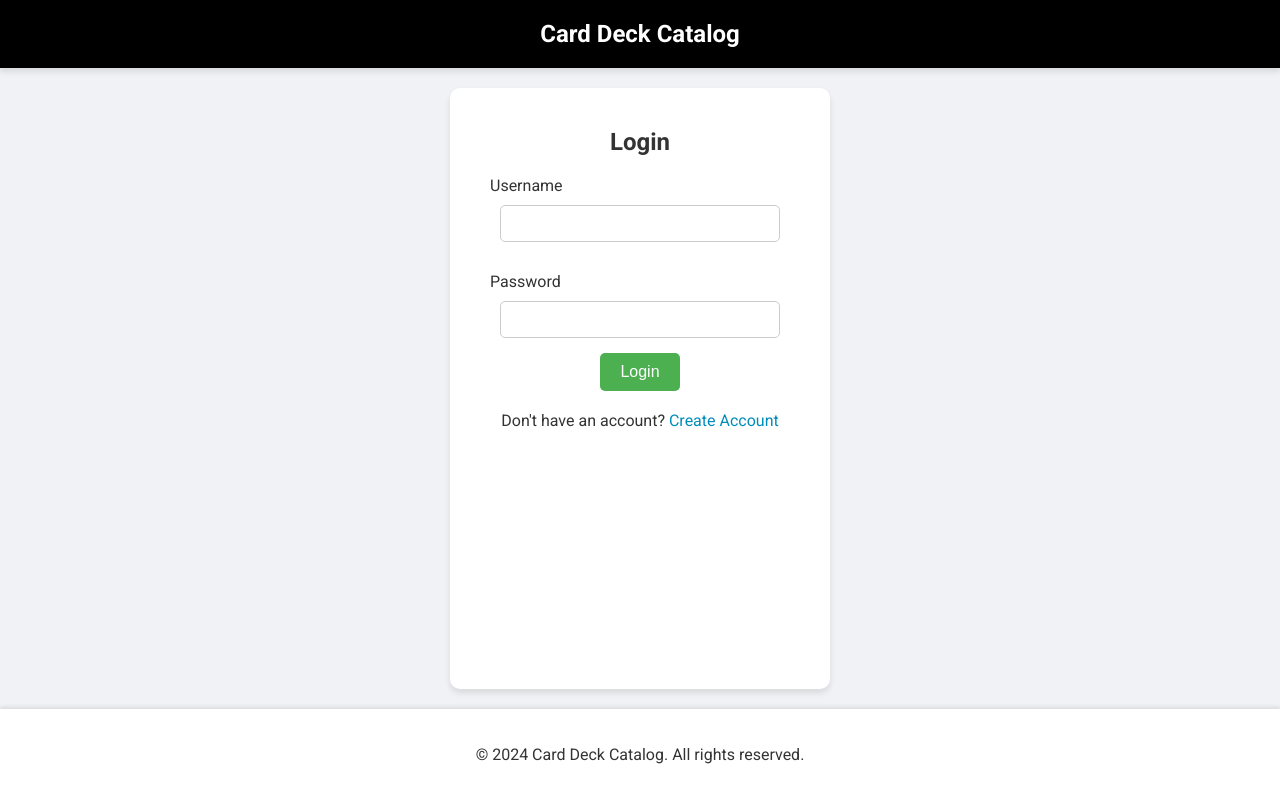
After one commit to iamfinch/MonoRepo, a PHP site: page /Pages/login.html in a window 1280 px wide. The commit adds this page. Run offline with PHP 8.4, Linux system fonts and the light colour scheme.

Commit message:
Initial Home Page & Login Release

```diff
--- /dev/null
+++ b/src/Pages/login.html
@@ -0,0 +1,30 @@
+<!DOCTYPE html>
+<html lang="en">
+<head>
+    <meta charset="UTF-8">
+    <meta name="viewport" content="width=device-width, initial-scale=1.0">
+    <title>Login - Card Deck Catalog</title>
+    <link rel="stylesheet" href="/Public/css/styles.css">
+</head>
+<body>
+    <header>
+        <h1><a href="index.html">Card Deck Catalog</a></h1>
+    </header>
+    <main>
+        <div class="login-container">
+            <h2>Login</h2>
+            <form action="#" method="post">
+                <label for="username">Username</label>
+                <input type="text" id="username" name="username" required>
+                <label for="password">Password</label>
+                <input type="password" id="password" name="password" required>
+                <button type="submit" class="login-btn">Login</button>
+            </form>
+            <p>Don't have an account? <a href="create-account.html">Create Account</a></p>
+        </div>
+    </main>
+    <footer>
+        <p>&copy; 2024 Card Deck Catalog. All rights reserved.</p>
+    </footer>
+</body>
+</html>
--- /dev/null
+++ b/src/Public/css/styles.css
@@ -0,0 +1,251 @@
+@import url('https://fonts.googleapis.com/css2?family=Roboto:wght@400;500;700&display=swap');
+
+body {
+    font-family: 'Roboto', sans-serif;
+    margin: 0;
+    padding: 0;
+    background-color: #f0f2f5;
+    display: flex;
+    flex-direction: column;
+    min-height: 100vh;
+    color: #333;
+}
+
+header {
+    display: flex;
+    justify-content: center;
+    align-items: center;
+    padding: 20px 40px;
+    background-color: #fff;
+    box-shadow: 0 4px 6px rgba(0, 0, 0, 0.1);
+    position: relative;
+    /* background-image: Black; */
+    background-size: cover; /* Ensure the image covers the header area */
+    background-position: center; /* Center the image */
+    color: white; /* Change text color to white for better contrast */
+    background-color: black;
+
+}
+
+header h1 {
+    margin: 0;
+    font-weight: 700;
+    font-size: 24px;
+    text-align: center;
+    flex: 1;
+}
+
+header h1 a {
+    color: white;
+    text-decoration: none;
+}
+
+header h1 a:hover {
+    text-decoration: underline;
+}
+
+.dropdown {
+    position: absolute;
+    right: 40px;
+    top: 20px;
+}
+
+.dropbtn {
+    background-color: #4CAF50;
+    color: white;
+    padding: 10px 20px;
+    font-size: 16px;
+    border: none;
+    border-radius: 5px;
+    cursor: pointer;
+    transition: background-color 0.3s ease;
+    position: relative;
+}
+
+.dropbtn::after {
+    content: ' ▼'; /* Adds the down arrow */
+    font-size: 12px; /* Adjust the size of the arrow */
+}
+
+.dropbtn:hover {
+    background-color: #45a049;
+}
+
+.dropdown-content {
+    display: none;
+    position: absolute;
+    background-color: #f9f9f9;
+    min-width: 160px;
+    box-shadow: 0 8px 16px rgba(0, 0, 0, 0.1);
+    z-index: 1;
+    border-radius: 5px;
+}
+
+.dropdown-content a {
+    color: black;
+    padding: 12px 16px;
+    text-decoration: none;
+    display: block;
+    border-radius: 5px;
+}
+
+.dropdown-content a:hover {
+    background-color: #f1f1f1;
+}
+
+.dropdown:hover .dropdown-content {
+    display: block;
+}
+
+main {
+    flex: 1;
+    display: flex;
+    justify-content: center;
+    padding: 20px;
+}
+
+.content {
+    display: flex;
+    justify-content: center;
+    width: 100%;
+}
+
+.card-container {
+    display: grid;
+    gap: 20px;
+    width: 100%;
+    max-width: 1200px;
+    grid-template-columns: repeat(3, 1fr);
+}
+
+.card {
+    background-color: #fff;
+    border-radius: 10px;
+    box-shadow: 0 4px 6px rgba(0, 0, 0, 0.1);
+    overflow: hidden;
+    display: flex;
+    flex-direction: column;
+    align-items: center;
+    text-align: center;
+    transition: transform 0.3s ease, box-shadow 0.3s ease;
+    padding: 20px;
+    position: relative;
+}
+
+.card:hover {
+    transform: translateY(-5px);
+    box-shadow: 0 8px 16px rgba(0, 0, 0, 0.2);
+}
+
+.card img {
+    width: 100%;
+    height: 200px;
+    object-fit: cover;
+    border-radius: 10px; /* Match the card's border-radius */
+}
+
+.card-text {
+    padding: 20px;
+    font-weight: 500;
+    flex-grow: 1;
+}
+
+.card-btn {
+    background-color: #008CBA;
+    color: white;
+    border: none;
+    padding: 10px 20px;
+    cursor: pointer;
+    font-size: 16px;
+    width: calc(100% - 40px); /* Provide padding from the card edges */
+    margin: 20px 0 0 0; /* Add margin to create space around the button, only on the top */
+    border-radius: 10px; /* Round the button corners */
+    transition: background-color 0.3s ease;
+    position: absolute;
+    bottom: 20px;
+    left: 20px;
+    right: 20px;
+}
+
+.card-btn:hover {
+    background-color: #007bb5;
+}
+
+.login-container {
+    background-color: #fff;
+    padding: 40px;
+    border-radius: 10px;
+    box-shadow: 0 4px 6px rgba(0, 0, 0, 0.1);
+    width: 300px;
+    text-align: center;
+}
+
+.login-container h2 {
+    margin-top: 0;
+    font-weight: 700;
+}
+
+.login-container label {
+    display: block;
+    margin: 15px 0 5px;
+    text-align: left;
+}
+
+.login-container input {
+    width: calc(100% - 20px);
+    padding: 10px;
+    margin: 5px 0 15px;
+    border: 1px solid #ccc;
+    border-radius: 5px;
+    box-sizing: border-box;
+}
+
+.login-container .login-btn {
+    background-color: #4CAF50;
+    color: white;
+    border: none;
+    padding: 10px 20px;
+    cursor: pointer;
+    font-size: 16px;
+    border-radius: 5px;
+    transition: background-color 0.3s ease;
+}
+
+.login-container .login-btn:hover {
+    background-color: #45a049;
+}
+
+.login-container p {
+    margin: 20px 0 0;
+}
+
+.login-container a {
+    color: #008CBA;
+    text-decoration: none;
+}
+
+.login-container a:hover {
+    text-decoration: underline;
+}
+
+footer {
+    background-color: #fff;
+    color: #333;
+    text-align: center;
+    padding: 20px 0;
+    box-shadow: 0 -2px 4px rgba(0, 0, 0, 0.1);
+    margin-top: auto;
+}
+
+/* Media Queries for Responsive Design */
+@media (max-width: 1000px) {
+    .card-container {
+        grid-template-columns: repeat(2, 1fr);
+    }
+}
+
+@media (max-width: 600px) {
+    .card-container {
+        grid-template-columns: 1fr;
+    }
+}
```
Also changed, not shown: src/index.php (+72 -1 lines), src/Public/images/banner.jpg (added), src/Public/images/image1.jpg (added), src/Public/images/image2.jpg (added), src/Public/images/image3.jpg (added), src/Public/images/image4.jpg (added), src/Public/images/image5.jpg (added), src/Public/images/image6.jpg (added).
